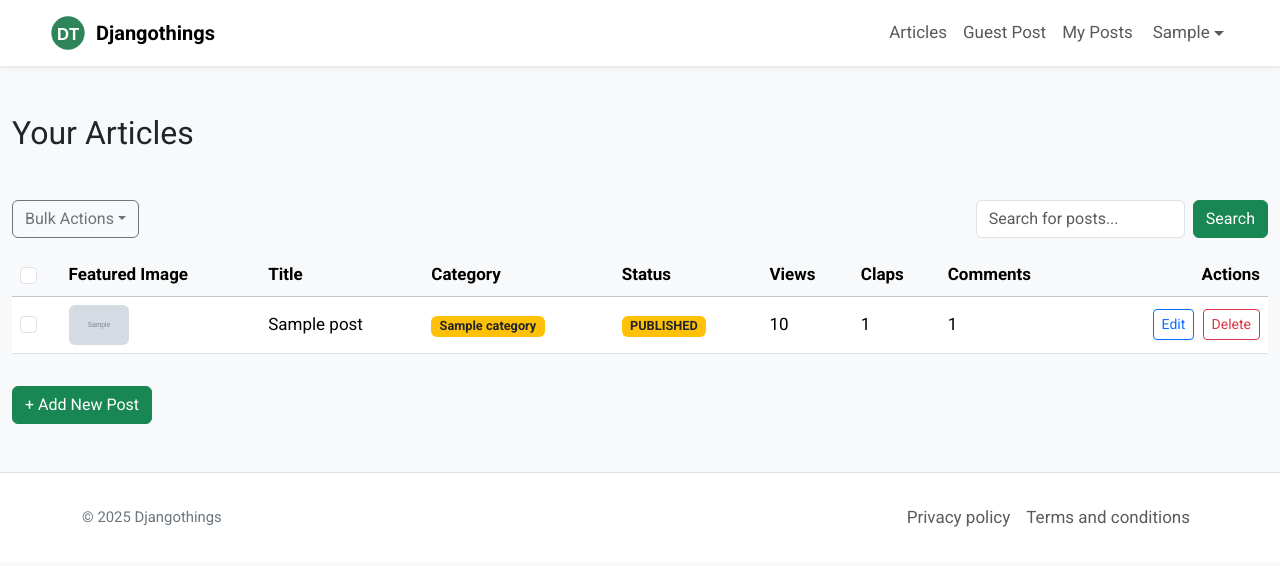
After one commit to naeemahmed02/django-blog-rbac, a Django app: page /blog/guest-posts/ in a window 1280 px wide. The commit adds this page. Shown: the top 566 px of the page. Run offline with Django 5.2, Linux system fonts and the light colour scheme; a user stored in the database is signed in; tables that the repository leaves empty hold one stand-in row (values such as "Sample post"); grey boxes marked "Sample" are stand-in pictures.

Commit message:
guest posts for user added

```diff
--- a/blog/templates/blog/articles.html
+++ b/blog/templates/blog/articles.html
@@ -36,7 +36,7 @@
     <div class="d-flex flex-wrap justify-content-center mb-4 gap-2">
       <a href="?category=all" class="btn btn-outline-success">All</a>
       {% for category in categories %}
-      <a href="?category={{ category }}" class="btn btn-outline-success">{{category}}</a>
+      <a href="?category={{ category.slug }}" class="btn btn-outline-success">{{category}}</a>
       {% endfor %}
     </div>
 
@@ -49,7 +49,7 @@
         <ul class="list-unstyled">
           {% for article in page_obj %}
             <li class="py-5 border-bottom">
-              <a href="#" class="text-decoration-none"><span class="badge bg-success-subtle text-success mb-2">{{ article.category }}</span></a>
+              <a href="?category={{article.category.slug|lower}}" class="text-decoration-none"><span class="badge p-2 bg-success-subtle text-success mb-2">{{ article.category }}</span></a>
               <h2 class="h4 fw-bold"><a href="{% url 'single_post' article.category.slug article.slug %}" class="text-dark text-decoration-none">{{ article.title }}</a></h2>
               <p class="text-muted mt-3">{{ article.content|truncatewords_html:30|safe }}</p>
               <div class="d-flex justify-content-between align-items-center mt-3">
--- /dev/null
+++ b/blog/templates/blog/guest_posts.html
@@ -0,0 +1,103 @@
+{% extends 'main.html' %}
+
+{% block title %}
+  Guest Posts
+{% endblock %}
+
+{% block content %}
+  <div class="container py-5" style="max-width: 1400px;">
+    <h2 class="mb-5">Your Articles</h2>
+    <div class="card-body">
+      <!-- Header: Actions + Search -->
+      <div class="d-flex flex-wrap justify-content-between align-items-center mb-3">
+        <!-- Action Dropdown -->
+        <div class="dropdown mb-2 mb-md-0">
+          <button class="btn btn-outline-secondary dropdown-toggle" type="button" id="actionMenuButton" data-bs-toggle="dropdown" aria-expanded="false">Bulk Actions</button>
+          <ul class="dropdown-menu" aria-labelledby="actionMenuButton">
+            <li>
+              <a class="dropdown-item" href="#">Approve</a>
+            </li>
+            <li>
+              <a class="dropdown-item" href="#">Reject</a>
+            </li>
+            <li>
+              <a class="dropdown-item" href="#">Promote</a>
+            </li>
+            <li>
+              <hr class="dropdown-divider" />
+            </li>
+            <li>
+              <a class="dropdown-item text-danger" href="#">Delete Selected</a>
+            </li>
+          </ul>
+        </div>
+
+        <!-- Search -->
+        <form class="d-flex" role="search">
+          <input class="form-control me-2" type="search" placeholder="Search for posts..." aria-label="Search" />
+          <button class="btn btn-success" type="submit">Search</button>
+        </form>
+      </div>
+
+      <!-- Table -->
+      <div class="table-responsive">
+        <table class="table align-middle table-hover">
+          <thead class="table-light">
+            <tr>
+              <th scope="col">
+                <input class="form-check-input" type="checkbox" />
+              </th>
+              <th scope="col">Featured Image</th>
+              <th scope="col">Title</th>
+              <th scope="col">Category</th>
+              <th scope="col">Status</th>
+              <th scope="col">Views</th>
+              <th scope="col">Claps</th>
+              <th scope="col">Comments</th>
+              <th scope="col" class="text-end">Actions</th>
+            </tr>
+          </thead>
+          <tbody>
+            <!-- Example Row -->
+            {% for post in user_posts %}
+              <tr>
+                <td>
+                  <input class="form-check-input" type="checkbox" />
+                </td>
+                {% if post.featured_image %}
+                  <td>
+                    <img src="{{ post.featured_image.url }}" class="rounded" alt="Featured Image" style="width: 60px; height: 40px; object-fit: cover;" />
+                  </td>
+                {% else %}
+                  <td>
+                    <img src="https://via.placeholder.com/60x40" class="rounded" alt="Default Image" style="width: 60px; height: 40px; object-fit: cover;" />
+                  </td>
+                {% endif %}
+
+                <td>{{ post.title }}</td>
+                <td>
+                  <span class="badge bg-warning text-dark">{{ post.category }}</span>
+                </td>
+                <td>
+                  <span class="badge bg-warning text-dark">{{ post.status|upper }}</span>
+                </td>
+                <td>{{ post.views }}</td>
+                <td>{{ post.claps }}</td>
+                <td>{{ post.posts.count }}</td>
+                <td class="text-end">
+                  <a href="#" class="btn btn-sm btn-outline-primary me-1">Edit</a>
+                  <a href="#" class="btn btn-sm btn-outline-danger">Delete</a>
+                </td>
+              </tr>
+            {% endfor %}
+          </tbody>
+        </table>
+      </div>
+
+      <!-- Add New Post -->
+      <div class="mt-3">
+        <a href="#" class="btn btn-success">+ Add New Post</a>
+      </div>
+    </div>
+  </div>
+{% endblock %}
--- a/blog/urls.py
+++ b/blog/urls.py
@@ -4,5 +4,6 @@ from . import views
 urlpatterns = [
     path('category/<str:post_category>/<slug:post_slug>/', views.single_post, name='single_post'),
     path('articles/', views.articles, name='articles'),
-    path('add_guest_post/', views.add_guest_post, name='add_guest_post'),
+    path('add-guest-post/', views.add_guest_post, name='add_guest_post'),
+    path('guest-posts/', views.guest_posts, name='guest_posts'),
 ]
--- a/blog/views.py
+++ b/blog/views.py
@@ -30,19 +30,36 @@ def single_post(request, post_category: str, post_slug: str):
 
 
 def articles(request):
-    categories = Category.objects.all()
+    categories = Category.objects.all()[:5]
     query = request.GET.get("query")
+    category_slug = request.GET.get("category", "all")
+
+    # start with published posts
+    articles = Post.objects.filter(status="published")
+
+    # filter by category (if not "all")
+    if category_slug != "all":
+        articles = articles.filter(category__slug=category_slug)
+
+    # filter by search query (if present)
     if query:
-        articles = Post.objects.filter(status="published").filter(
+        articles = articles.filter(
             Q(title__icontains=query) | Q(content__icontains=query)
         )
-    else:
-        articles = Post.objects.filter(status="published")
-    paginator = Paginator(articles, 2)
+
+    paginator = Paginator(articles, 8)
     page_number = request.GET.get("page")
     page_obj = paginator.get_page(page_number)
-    context = {"articles": articles, "page_obj": page_obj, "query": query, 'categories': categories}
+
+    context = {
+        "articles": articles,
+        "page_obj": page_obj,
+        "query": query,
+        "categories": categories,
+        "selected_category": category_slug,
+    }
     return render(request, "blog/articles.html", context)
+
 
 
 @login_required(login_url="user_login")
@@ -58,3 +75,9 @@ def add_guest_post(request):
         form = GuestPostForm()
     context = {"form": form}
     return render(request, "blog/guest_post.html", context)
+
+
+def guest_posts(request):
+    user_posts = Post.objects.filter(author = request.user)
+    context = {'user_posts': user_posts}
+    return render(request, 'blog/guest_posts.html', context)
--- a/templates/header.html
+++ b/templates/header.html
@@ -23,11 +23,15 @@
       <ul class="navbar-nav mb-2 mb-md-0">
 
         <li class="nav-item">
-          <a class="nav-link" href="articles.html">Articles</a>
+          <a class="nav-link" href="{% url 'articles' %}">Articles</a>
         </li>
 
         <li class="nav-item">
           <a class="nav-link" href="{% url 'add_guest_post' %}">Guest Post</a>
+        </li>
+
+        <li class="nav-item">
+          <a class="nav-link" href="{% url 'guest_posts' %}">My Posts</a>
         </li>
 
         <!-- Account Dropdown -->
```
Also changed, not shown: blog/templates/blog/single_post.html (+0 -11 lines), media/post_featured_images/bg-removebg-preview_1_rQPKE9g.png (added), media/post_featured_images/bg_EfVBNBv.png (added).
